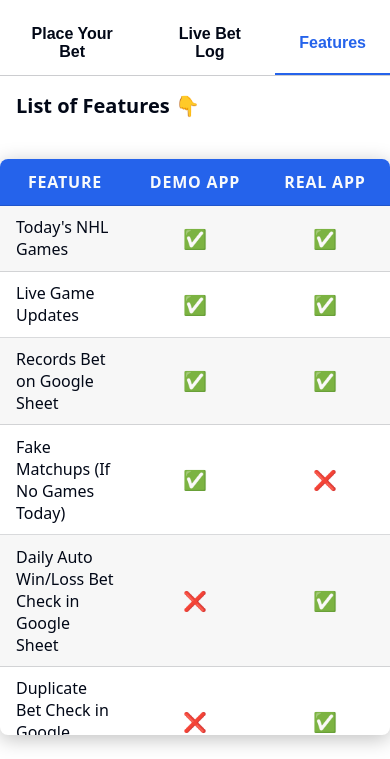
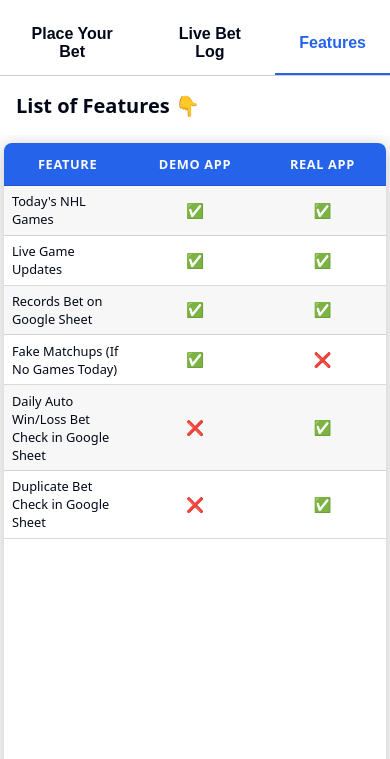
Before and after one commit to david1zhong/bet_nhl_demo_site, a plain HTML site: page index.html in a window 390 px wide. Both pictures are taken after a click on the button "Features". Shown: the part 85-844 px from the top of the page. Drawn offline with Linux system fonts and the light colour scheme.

Commit message:
Update index.html

```diff
--- a/index.html
+++ b/index.html
@@ -89,7 +89,7 @@
     }
     .embed-container {
       flex: 1;
-      overflow: auto;
+      overflow: hidden;
       display: flex;
     }
     .embed-container embed,
@@ -101,11 +101,12 @@
     }
 
 
+
     .table-container {
       display: flex;
       flex-direction: column;
-      width: clamp(700px, 90vw, 1200px);
-      max-height: 95%;
+      width: min(90vw, 1200px);
+      height: calc(100vh - 200px);
       margin: 1.5rem auto;
       background: hsl(var(--bg));
       border-radius: 8px;
@@ -117,26 +118,27 @@
       width: 100%;
       border-collapse: collapse;
       table-layout: fixed;
+      height: 100%;
+      display: flex;
+      flex-direction: column;
     }
 
     .table-container thead {
       background: hsl(var(--primary));
       color: hsl(var(--primary-fg));
+      flex-shrink: 0;
     }
     .table-container thead th {
-      position: sticky;
-      top: 0;
       padding: 0.75rem 1rem;
       text-transform: uppercase;
       font-weight: 600;
       letter-spacing: 0.05em;
-      z-index: 2;
     }
 
     .table-container tbody {
+      flex: 1;
+      overflow-y: auto;
       display: block;
-      overflow-y: auto;
-      max-height: calc(80% - 3.5rem);
     }
 
     .table-container thead tr,
@@ -167,8 +169,40 @@
       font-size: 1.2rem;
     }
 
-    .table-container tbody {
-      -webkit-overflow-scrolling: touch;
+    @media (max-width: 768px) {
+      .table-container {
+        width: 95vw;
+        height: calc(100vh - 180px);
+        margin: 1rem auto;
+      }
+
+      .table-container th,
+      .table-container td {
+        padding: 0.5rem 0.75rem;
+        font-size: 0.9rem;
+      }
+
+      .table-container td:not(.feature) {
+        font-size: 1rem;
+      }
+    }
+
+    @media (max-width: 480px) {
+      .table-container {
+        width: 98vw;
+        height: calc(100vh - 160px);
+        margin: 0.5rem auto;
+      }
+
+      .table-container th,
+      .table-container td {
+        padding: 0.4rem 0.5rem;
+        font-size: 0.8rem;
+      }
+
+      .table-container td:not(.feature) {
+        font-size: 0.9rem;
+      }
     }
   </style>
 </head>
```
